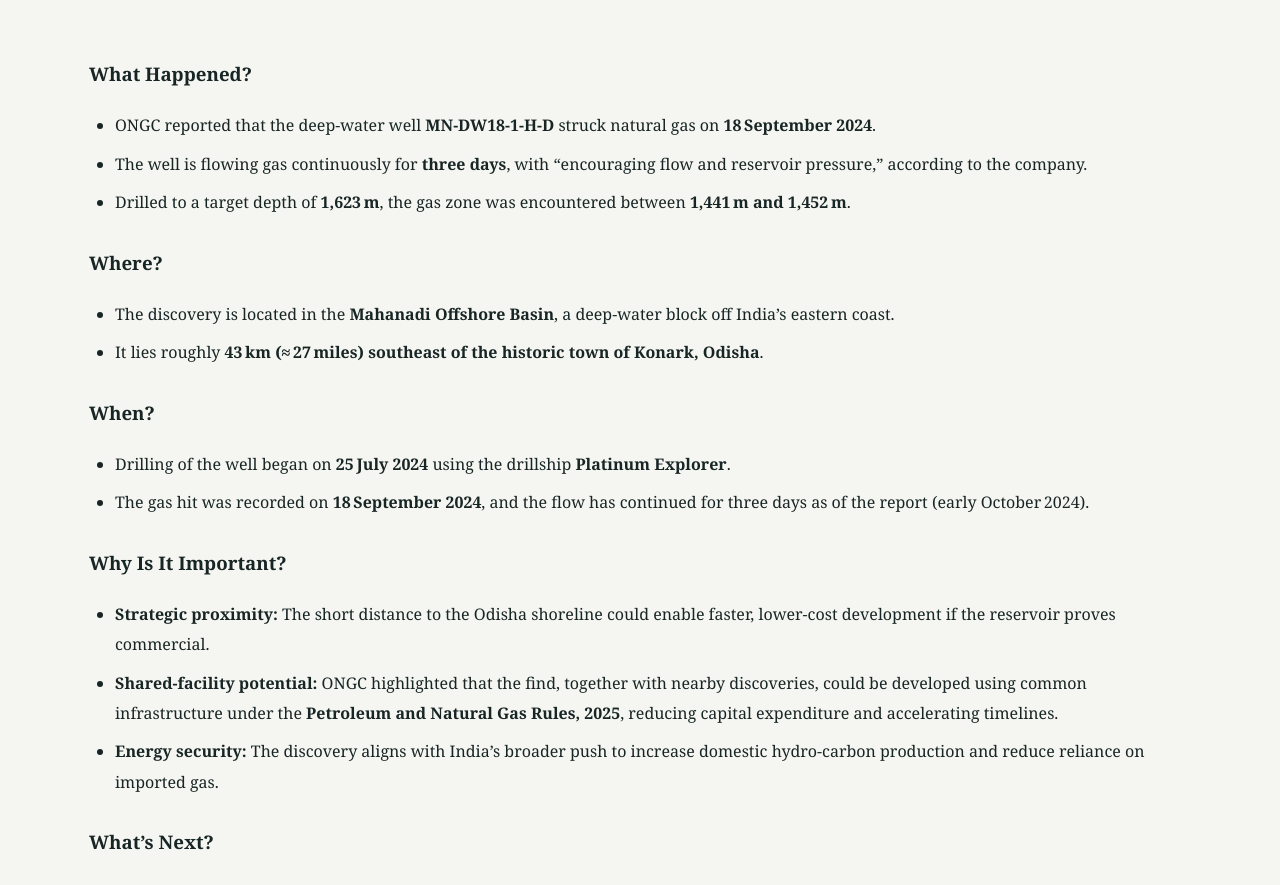
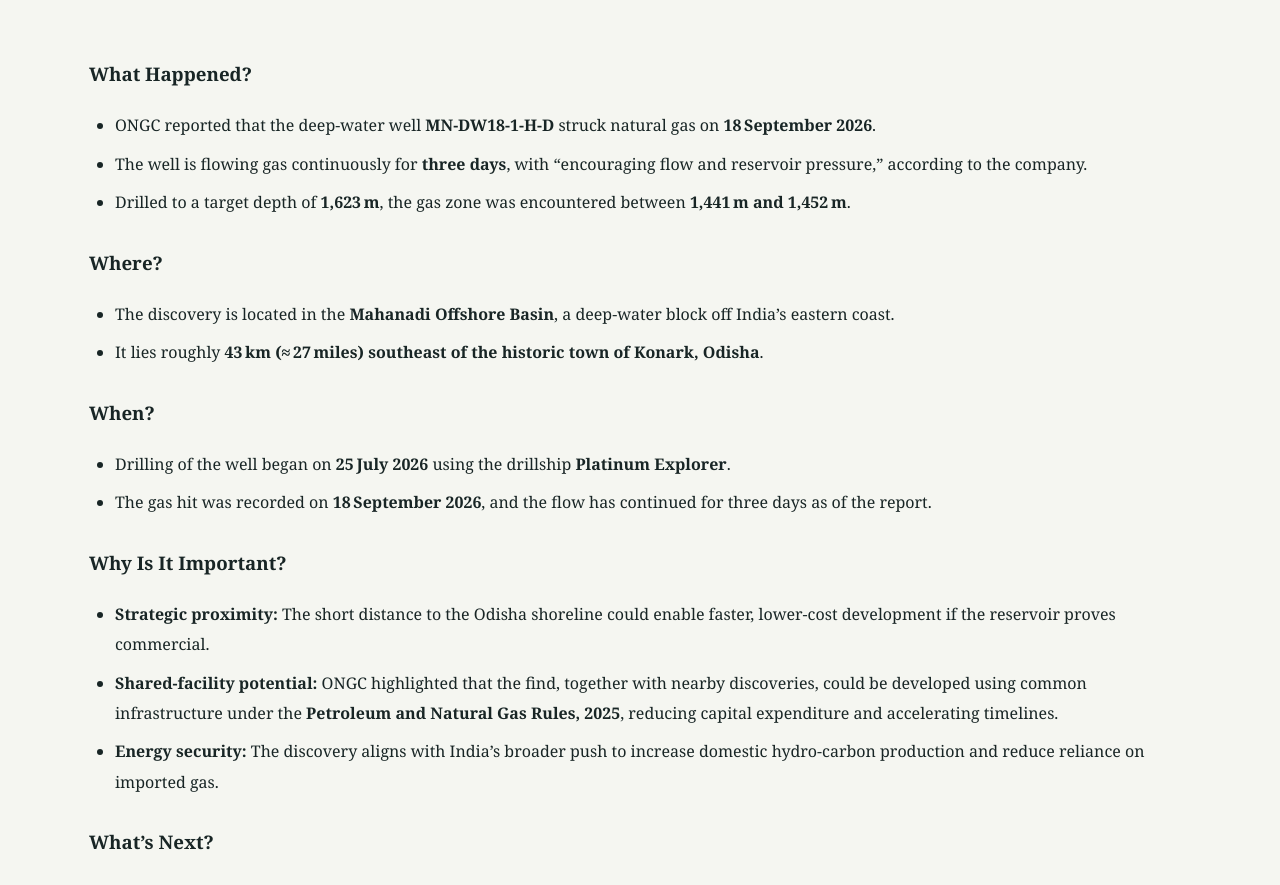
Before and after one commit to GaganABajaj/News_Static, a plain HTML site: page articles/2026-09-25-ongc-natural-gas-discovery.html in a window 1280 px wide. Shown: the part 1518-2403 px from the top of the page. Drawn offline with Linux system fonts and the light colour scheme.

Commit message:
Update 2026-09-25-ongc-natural-gas-discovery.html
Corrected dates on article

```diff
--- a/articles/2026-09-25-ongc-natural-gas-discovery.html
+++ b/articles/2026-09-25-ongc-natural-gas-discovery.html
@@ -25,11 +25,11 @@
         <div class="article-hero article-photo"><img src="../images/ONGC.jpg" alt="A real-world scene accompanying this article"><span class="art-caption">AI Image</span></div>
         <article class="article-body">
                 <h3>What Happened?</h3>
-                <ul><li>ONGC reported that the deep‑water well <strong>MN‑DW18‑1‑H‑D</strong> struck natural gas on <strong>18 September 2024</strong>.</li><li>The well is flowing gas continuously for <strong>three days</strong>, with “encouraging flow and reservoir pressure,” according to the company.</li><li>Drilled to a target depth of <strong>1,623 m</strong>, the gas zone was encountered between <strong>1,441 m and 1,452 m</strong>.</li></ul>
+                <ul><li>ONGC reported that the deep‑water well <strong>MN‑DW18‑1‑H‑D</strong> struck natural gas on <strong>18 September 2026</strong>.</li><li>The well is flowing gas continuously for <strong>three days</strong>, with “encouraging flow and reservoir pressure,” according to the company.</li><li>Drilled to a target depth of <strong>1,623 m</strong>, the gas zone was encountered between <strong>1,441 m and 1,452 m</strong>.</li></ul>
                 <h3>Where?</h3>
                 <ul><li>The discovery is located in the <strong>Mahanadi Offshore Basin</strong>, a deep‑water block off India’s eastern coast.</li><li>It lies roughly <strong>43 km (≈ 27 miles) southeast of the historic town of Konark, Odisha</strong>.</li></ul>
                 <h3>When?</h3>
-                <ul><li>Drilling of the well began on <strong>25 July 2024</strong> using the drillship <strong>Platinum Explorer</strong>.</li><li>The gas hit was recorded on <strong>18 September 2024</strong>, and the flow has continued for three days as of the report (early October 2024).</li></ul>
+                <ul><li>Drilling of the well began on <strong>25 July 2026</strong> using the drillship <strong>Platinum Explorer</strong>.</li><li>The gas hit was recorded on <strong>18 September 2026</strong>, and the flow has continued for three days as of the report.</li></ul>
                 <h3>Why Is It Important?</h3>
                 <ul><li><strong>Strategic proximity:</strong> The short distance to the Odisha shoreline could enable faster, lower‑cost development if the reservoir proves commercial.</li><li><strong>Shared‑facility potential:</strong> ONGC highlighted that the find, together with nearby discoveries, could be developed using common infrastructure under the <strong>Petroleum and Natural Gas Rules, 2025</strong>, reducing capital expenditure and accelerating timelines.</li><li><strong>Energy security:</strong> The discovery aligns with India’s broader push to increase domestic hydro‑carbon production and reduce reliance on imported gas.</li></ul>
                 <h3>What’s Next?</h3>
```
